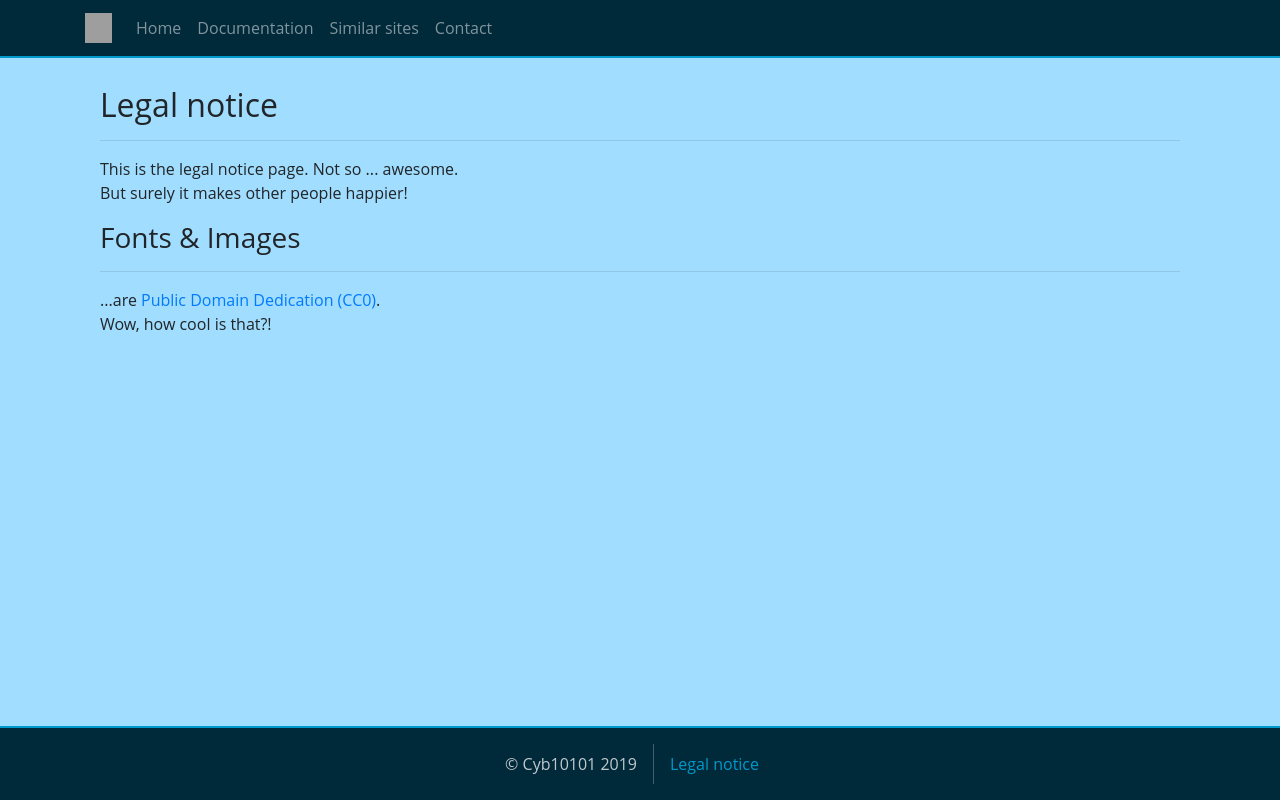
After one commit to Cyb10101/placeholder, a Symfony app: template templates/website/legal-notice.html.twig in a window 1280 px wide. The commit adds this page. Run offline with Twig, Linux system fonts and the light colour scheme; the template is opened without the code that fills it, so the values that code supplies are empty; style sheets or scripts are compiled from the project's sources; some libraries are stand-ins or nearby versions; grey boxes are pictures that could not be loaded.

Commit message:
Legal notice added

```diff
--- a/assets/css/global.scss
+++ b/assets/css/global.scss
@@ -130,6 +130,10 @@ nav,
     }
 }
 
+footer .nav-item:not(:first-child) {
+    border-left: 1px solid rgba(255, 255, 255, 0.25);
+}
+
 /* Collapse toggler */
 .collapse-toggle .dropdown-toggle::after {
     transition: transform 400ms ease;
--- a/templates/base.html.twig
+++ b/templates/base.html.twig
@@ -60,7 +60,16 @@
 </div>
 
 <footer class="bg-dark text-white">
-    &copy; Cyb10101 {{ 'now'|date('Y') }}
+    <ul class="nav justify-content-center">
+        <li class="nav-item">
+            <span class="navbar-text mr-3">
+                &copy; Cyb10101 {{ 'now'|date('Y') }}
+            </span>
+        </li>
+        <li class="nav-item{% if app.request.get('_route') == 'legal-notice' %} active{% endif %}">
+            <a class="nav-link" href="{{ path('legal-notice') }}">Legal notice</a>
+        </li>
+    </ul>
 </footer>
 <script src="/build/appFooter.js"></script>
 </body></html>
--- /dev/null
+++ b/templates/website/legal-notice.html.twig
@@ -0,0 +1,21 @@
+{% extends 'base.html.twig' %}
+
+{% block body %}
+    <div class="container section-legalnotice">
+        <div class="row">
+            <div class="col-12">
+                <h2>Legal notice</h2>
+                <hr>
+                <p>This is the legal notice page. Not so ... awesome.<br />But surely it makes other people happier!</p>
+            </div>
+            <div class="col-12">
+                <h3>Fonts & Images</h3>
+                <hr>
+                <p>
+                    ...are <a href="https://creativecommons.org/publicdomain/zero/1.0/" target="_blank">Public Domain Dedication (CC0)</a>.<br />
+                    Wow, how cool is that?!
+                </p>
+            </div>
+        </div>
+    </div>
+{% endblock %}
```
Also changed, not shown: src/Controller/WebsiteController.php (+9 -0 lines).
